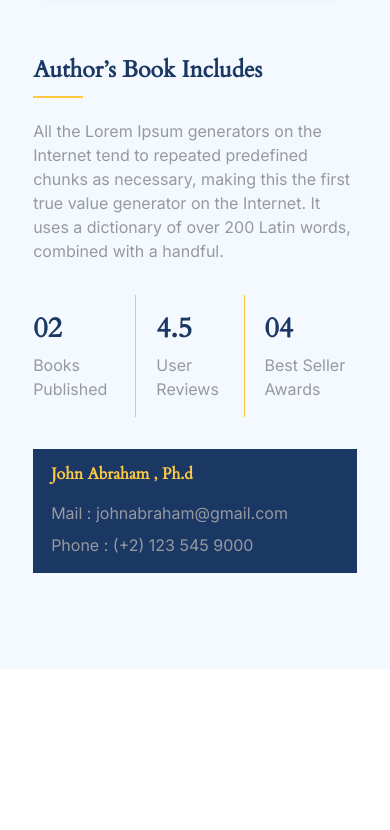
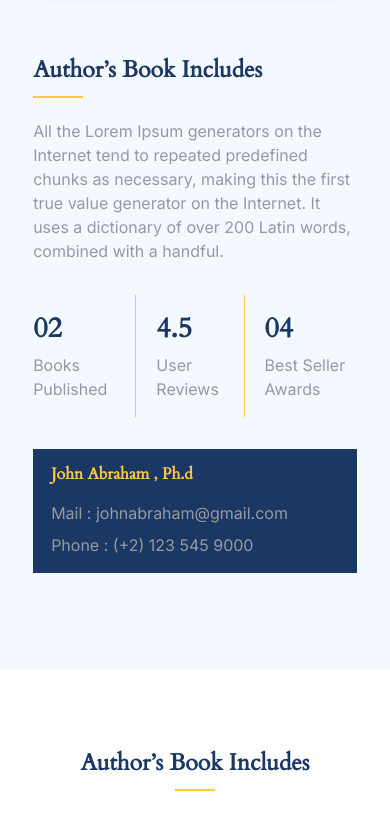
Before and after one commit to KiritoEM/PAGE-BOOK, a React (Create React App) app: page / in a window 390 px wide. Shown: the part 3310-4140 px from the top of the page. Before the commit the page ends 3979 px from the top, so only its background shows below. Built offline with nearby package versions, Linux system fonts and the light colour scheme.

Commit message:
add responsive to about

```diff
--- /dev/null
+++ b/src/components/Trusted.tsx
@@ -0,0 +1,12 @@
+const Trusted = (): JSX.Element => {
+  return (
+    <section id="trusted">
+      <div className="section-header">
+        <h3>Author’s Book Includes</h3>
+        <div className="line"></div>
+      </div>
+    </section>
+  );
+};
+
+export default Trusted;
--- a/src/pages/Home.tsx
+++ b/src/pages/Home.tsx
@@ -1,6 +1,7 @@
 import Welcoming from "../components/Welcoming";
 import AuthorBook from "../components/AuthorBook";
 import About from "../components/About";
+import Trusted from "../components/Trusted";
 
 const Home = (): JSX.Element => {
   return (
@@ -8,6 +9,7 @@ const Home = (): JSX.Element => {
       <Welcoming />
       <AuthorBook />
       <About />
+      <Trusted />
     </section>
   );
 };
--- /dev/null
+++ b/src/styles/Home/trusted/Trusted.scss
@@ -0,0 +1,24 @@
+#trusted {
+    width: 100%;
+    overflow: hidden;
+    padding-top: 5rem;
+    padding-bottom: 5rem;
+    @include container;
+
+    .section-header {
+        text-align: center;
+
+        h3 {
+            color: $color-primary;
+            font-family: $font-cardo;
+            font-weight: 600;
+        }
+
+        .line {
+            width: 40px;
+            margin: 0.8rem auto;
+            height: 2px;
+            background-color: $color-secondary;
+        }
+    }
+}
--- a/src/styles/global.scss
+++ b/src/styles/global.scss
@@ -8,3 +8,4 @@
 @import "./Home/auth-book/auth-books.scss";
 @import "./Home/about/about.scss";
 @import "./Home/about/about.scss";
+@import "./Home/trusted/Trusted.scss";
```
